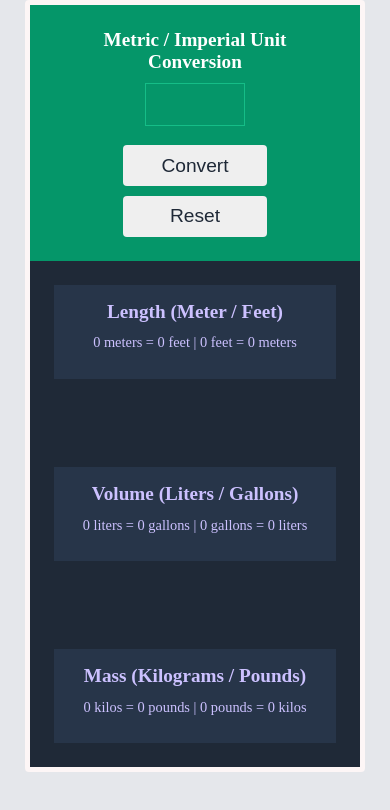
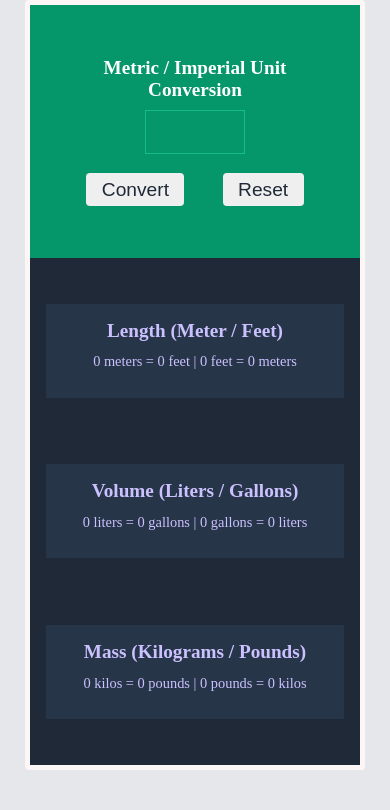
Before and after one commit to OtuEmmanuella/Metric-Imperial-Unit-Converter, a plain HTML site: page index.html in a window 390 px wide. Drawn offline with Linux system fonts and the light colour scheme.

Commit message:
I edited the css

```diff
--- a/style.css
+++ b/style.css
@@ -49,7 +49,7 @@ p {
   text-align: center;
   display: flex;
   flex-direction: column;
-  justify-content: space-between;
+  justify-content: space-around;
   gap: 20px;
   min-height: 60vh;
 }
@@ -114,16 +114,14 @@ button:focus {
   }
 
   .section-two {
-    padding: 1.5em;
+    padding: 1em;
+    gap: 8px;
   }
 
  button {
     margin-left: 1em;
     margin-top: .5em;
+    padding: .3em .8em;
  }
 
-  .btn {
-   flex-direction: column;
-  }
-
 }
```
